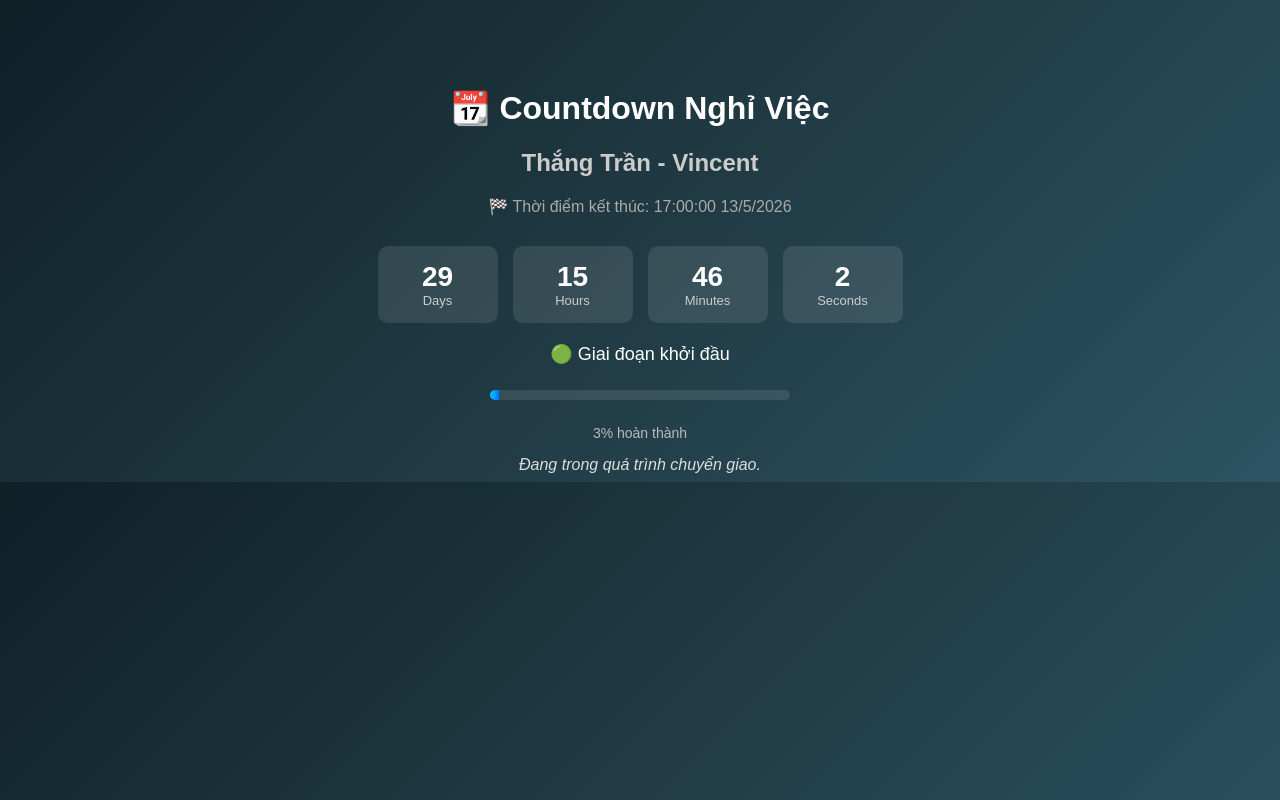
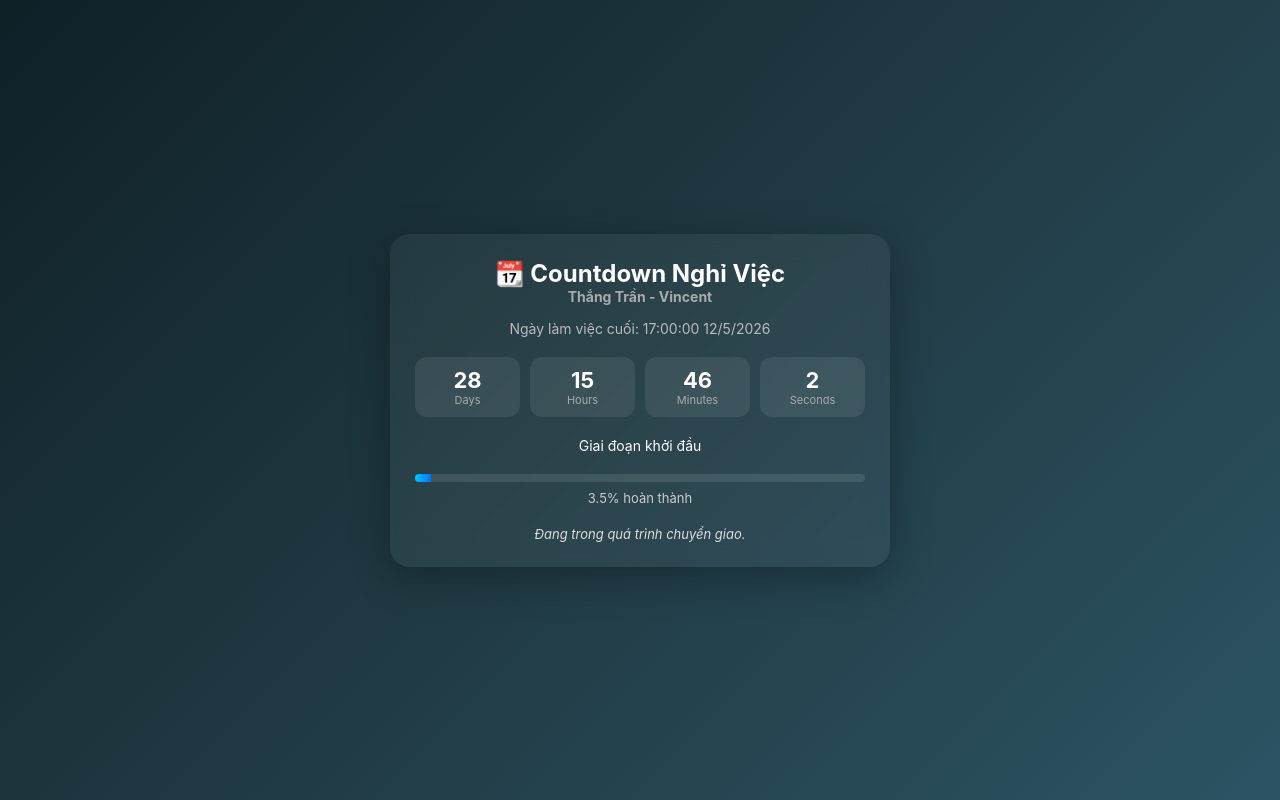
Before and after one commit to make-qr/make-qr.github.io, a plain HTML site: page count-down-vincent.html in a window 1280 px wide. Drawn offline with Linux system fonts and the light colour scheme.

Commit message:
Update count-down-vincent.html

```diff
--- a/count-down-vincent.html
+++ b/count-down-vincent.html
@@ -2,91 +2,133 @@
 <html lang="vi">
 <head>
 <meta charset="UTF-8">
+<meta name="viewport" content="width=device-width, initial-scale=1.0">
 <title>Countdown Nghỉ Việc</title>
+
 <style>
+* {
+  box-sizing: border-box;
+  margin: 0;
+  padding: 0;
+}
+
 body {
-      font-family: Arial, sans-serif;
+  font-family: -apple-system, BlinkMacSystemFont, "Segoe UI", Roboto;
   background: linear-gradient(135deg, #0f2027, #203a43, #2c5364);
   color: #fff;
-      text-align: center;
-      padding-top: 60px;
+  display: flex;
+  align-items: center;
+  justify-content: center;
+  min-height: 100vh;
+  padding: 20px;
 }
 
-    h1 { font-size: 32px; }
-    h2 { color: #ccc; }
+.container {
+  max-width: 500px;
+  width: 100%;
+  text-align: center;
+}
 
-    .date-info {
-      margin: 15px 0;
-      font-size: 16px;
+.card {
+  background: rgba(255,255,255,0.05);
+  backdrop-filter: blur(12px);
+  border-radius: 20px;
+  padding: 25px;
+  box-shadow: 0 10px 40px rgba(0,0,0,0.3);
+}
+
+h1 {
+  font-size: 24px;
+}
+
+h2 {
+  font-size: 14px;
   color: #aaa;
+  margin-bottom: 15px;
+}
+
+.date {
+  font-size: 14px;
+  color: #bbb;
+  margin-bottom: 20px;
 }
 
 .countdown {
-      display: flex;
-      justify-content: center;
-      gap: 15px;
-      margin-top: 30px;
+  display: grid;
+  grid-template-columns: repeat(4, 1fr);
+  gap: 10px;
+  margin: 20px 0;
 }
 
 .box {
-      background: rgba(255,255,255,0.1);
-      padding: 15px;
-      border-radius: 10px;
-      width: 90px;
+  background: rgba(255,255,255,0.08);
+  border-radius: 12px;
+  padding: 10px;
 }
 
 .number {
-      font-size: 28px;
+  font-size: 22px;
   font-weight: bold;
 }
 
 .label {
+  font-size: 11px;
+  color: #aaa;
+}
+
+.phase {
+  margin-top: 10px;
+  font-size: 14px;
+}
+
+.progress-wrapper {
+  margin: 20px 0;
+}
+
+.progress-bar {
+  height: 8px;
+  background: rgba(255,255,255,0.1);
+  border-radius: 10px;
+  overflow: hidden;
+}
+
+.progress {
+  height: 100%;
+  width: 0%;
+  background: linear-gradient(90deg, #00c6ff, #0072ff);
+  transition: width 0.4s ease;
+}
+
+.percent {
+  margin-top: 8px;
   font-size: 13px;
   color: #ccc;
 }
 
-    .phase {
-      margin-top: 20px;
-      font-size: 18px;
-    }
-
 .quote {
   margin-top: 15px;
-      font-size: 16px;
+  font-size: 13px;
   color: #ddd;
   font-style: italic;
 }
 
-    .progress-container {
-      width: 300px;
-      height: 10px;
-      background: rgba(255,255,255,0.1);
-      margin: 25px auto;
-      border-radius: 10px;
-      overflow: hidden;
-    }
-
-    .progress-bar {
-      height: 100%;
-      width: 0%;
-      background: linear-gradient(90deg, #00c6ff, #0072ff);
-      transition: width 0.5s;
-    }
-
-    .percent {
-      margin-top: 8px;
-      font-size: 14px;
-      color: #bbb;
+/* Mobile */
+@media (max-width: 480px) {
+  .number { font-size: 18px; }
+  h1 { font-size: 20px; }
 }
 </style>
 </head>
+
 <body>
 
+<div class="container">
+  <div class="card">
     <h1>📆 Countdown Nghỉ Việc</h1>
     <h2>Thắng Trần - Vincent</h2>
 
-  <div class="date-info">
-    <div>🏁 Thời điểm kết thúc: <span id="endDate"></span></div>
+    <div class="date">
+      Ngày làm việc cuối: <span id="endDate"></span>
     </div>
 
     <div class="countdown">
@@ -110,18 +152,20 @@
 
     <div class="phase" id="phase"></div>
 
-  <div class="progress-container">
-    <div class="progress-bar" id="progressBar"></div>
+    <div class="progress-wrapper">
+      <div class="progress-bar">
+        <div class="progress" id="progressBar"></div>
       </div>
       <div class="percent" id="percent"></div>
+    </div>
 
     <div class="quote" id="quote"></div>
+  </div>
+</div>
 
 <script>
-    // 👉 SET NGÀY + GIỜ KẾT THÚC (17:00)
-    const end = new Date("2026-05-13T17:00:00");
-
-    const totalDays = 30;
+const start = new Date("2026-04-13T00:00:00");
+const end = new Date("2026-05-12T17:00:00");
 
 function formatDateTime(date) {
   return date.toLocaleString('vi-VN');
@@ -134,13 +178,14 @@
   const distance = end - now;
 
   if (distance <= 0) {
-        document.body.innerHTML = "<h1>🎉 ĐÃ HOÀN TẤT QUÁ TRÌNH 🎉</h1>";
+    document.body.innerHTML = "<h1>🎉 ĐÃ HOÀN TẤT BÀN GIAO 🎉</h1>";
     return;
   }
 
-      const days = Math.floor(distance / (1000 * 60 * 60 * 24));
-      const hours = Math.floor((distance / (1000 * 60 * 60)) % 24);
-      const minutes = Math.floor((distance / (1000 * 60)) % 60);
+  // countdown
+  const days = Math.floor(distance / (1000*60*60*24));
+  const hours = Math.floor((distance / (1000*60*60)) % 24);
+  const minutes = Math.floor((distance / (1000*60)) % 60);
   const seconds = Math.floor((distance / 1000) % 60);
 
   document.getElementById("days").innerText = days;
@@ -148,25 +193,31 @@
   document.getElementById("minutes").innerText = minutes;
   document.getElementById("seconds").innerText = seconds;
 
-      // Phase (lịch sự hơn)
+  // phase
   let phase = "";
-      if (days > 20) phase = "🟢 Giai đoạn khởi đầu";
-      else if (days > 5) phase = "🟡 Đang tiến dần đến thời điểm kết thúc";
-      else phase = "🔴 Giai đoạn hoàn tất";
+  if (days > 20) phase = "Giai đoạn khởi đầu";
+  else if (days > 5) phase = "Đang tiến dần đến thời điểm kết thúc";
+  else phase = "Giai đoạn hoàn tất";
   document.getElementById("phase").innerText = phase;
 
-      // Progress
-      const passed = totalDays - days;
-      const percent = Math.min(100, Math.max(0, Math.floor((passed / totalDays) * 100)));
+  // progress chuẩn
+  const totalTime = end - start;
+  const elapsed = now - start;
 
-      document.getElementById("percent").innerText = percent + "% hoàn thành";
-      document.getElementById("progressBar").style.width = percent + "%";
+  let percent = (elapsed / totalTime) * 100;
+  percent = Math.min(100, Math.max(0, percent));
 
-      // Quote (lịch sự)
+  document.getElementById("percent").innerText =
+    percent.toFixed(1) + "% hoàn thành";
+
+  document.getElementById("progressBar").style.width =
+    percent + "%";
+
+  // quote
   let quote = "";
   if (days > 20) quote = "Đang trong quá trình chuyển giao.";
-      else if (days > 10) quote = "Các công việc đang dần được hoàn tất.";
-      else if (days > 3) quote = "Đang hoàn thiện các bước cuối cùng.";
+  else if (days > 10) quote = "Các công việc đang được hoàn thiện.";
+  else if (days > 3) quote = "Đang hoàn tất các bước cuối cùng.";
   else quote = "Sẵn sàng cho giai đoạn tiếp theo.";
 
   document.getElementById("quote").innerText = quote;
```
Lines whose indentation alone changed are shown as unchanged.
